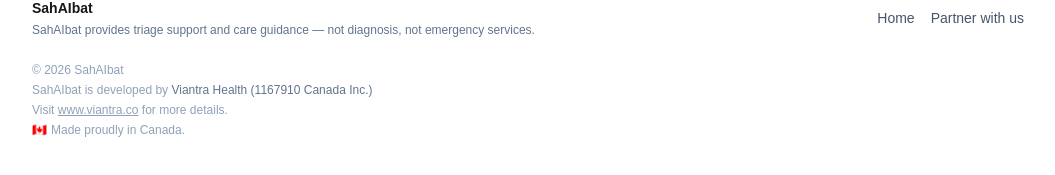
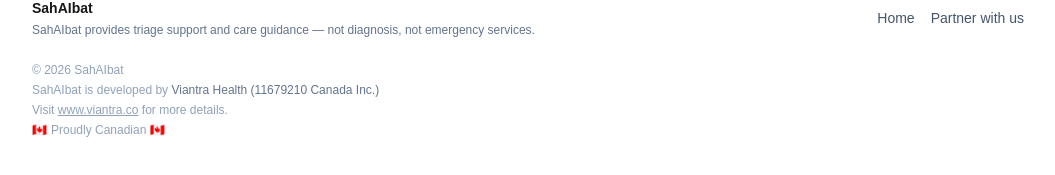
Before and after one commit to sanjibkmaity1982/sahaibat-web, a Next.js app in the folder sahaibat-web/: page / in a window 1280 px wide. Shown: the part 4202-4377 px from the top of the page, without its empty margins (112-1167 px from the left). Built offline with nearby package versions, Linux system fonts and the light colour scheme.

Commit message:
Update SiteFooter.tsx

```diff
--- a/sahaibat-web/components/sahaibat/SiteFooter.tsx
+++ b/sahaibat-web/components/sahaibat/SiteFooter.tsx
@@ -30,7 +30,7 @@
   <div>
     SahAIbat is developed by{" "}
     <span className="font-medium text-slate-500">
-      Viantra Health (1167910 Canada Inc.)
+      Viantra Health (11679210 Canada Inc.)
     </span>
   </div>
   <div>
@@ -47,7 +47,8 @@
   </div>
   <div className="flex items-center gap-1">
     <span>🇨🇦</span>
-    <span>Made proudly in Canada.</span>
+    <span>Proudly Canadian 🇨🇦
+</span>
   </div>
 </div>
 
```
